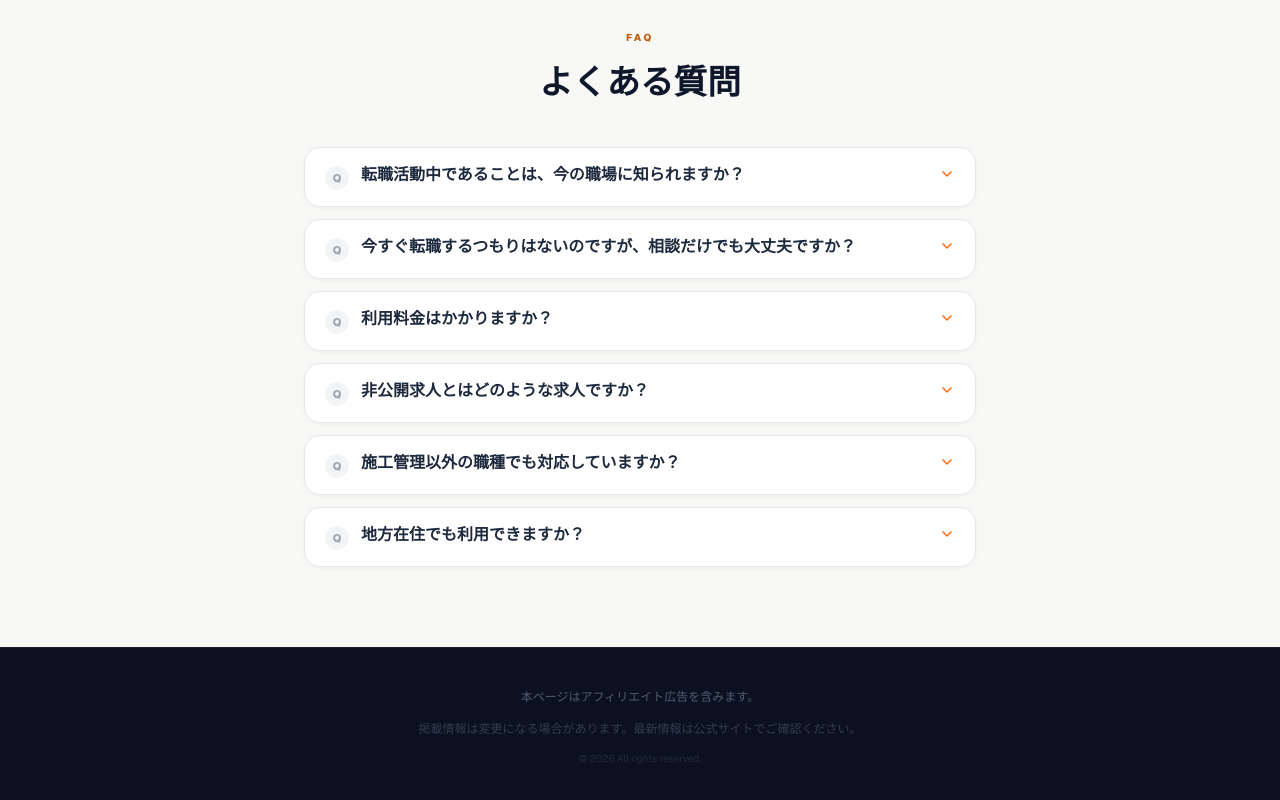
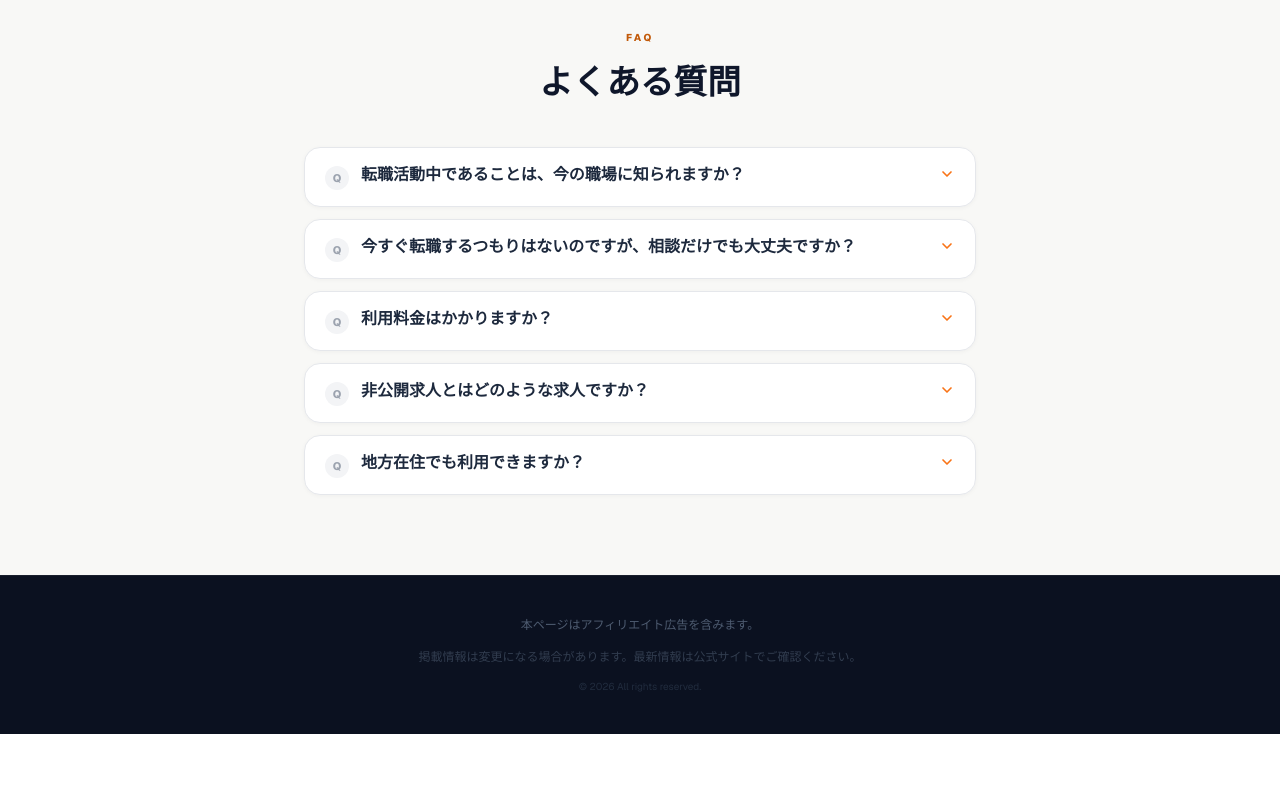
Before and after one commit to samurai0719/client-lp, a Next.js app: page /sekou-kanri in a window 1280 px wide. Shown: the part 5849-6649 px from the top of the page. After the commit the page ends 6583 px from the top, so only its background shows below. Built offline with nearby package versions, Linux system fonts and the light colour scheme.

Commit message:
Update SekouFaqAccordion.tsx

```diff
--- a/app/sekou-kanri/components/SekouFaqAccordion.tsx
+++ b/app/sekou-kanri/components/SekouFaqAccordion.tsx
@@ -21,10 +21,6 @@ const faqs = [
   {
     q: "非公開求人とはどのような求人ですか？",
     a: "一般に公開されていない非公開の求人情報です。登録後、業界専門のコンサルタントを通じてご確認いただけます。",
-  },
-  {
-    q: "施工管理以外の職種でも対応していますか？",
-    a: "施工管理に加え、設備管理・設計・CADオペレーターなど、建設・設備・プラント系の職種に幅広く対応しています。",
   },
   {
     q: "地方在住でも利用できますか？",
```
